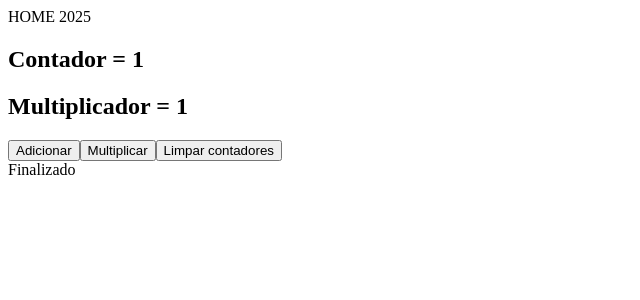
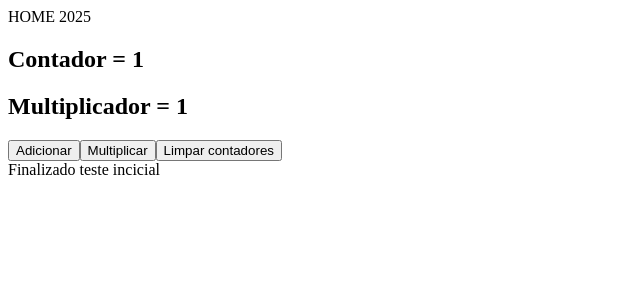
Before and after one commit to RayldoAzevedo/ideia-unica, a Next.js app: page / in a window 1280 px wide. Shown: the top 300 px of the page, without its empty margins (0-640 px from the left). Built offline with nearby package versions, Linux system fonts and the light colour scheme.

Commit message:
finalizando teste

```diff
--- a/pages/index.js
+++ b/pages/index.js
@@ -3,8 +3,9 @@ import {useState} from 'react'
 function Home(){
     return <div>
         HOME 2025
+
         <Contador/>
-        <div>Finalizado</div>
+        <div>Finalizado teste incicial</div>
     </div>
 }
 
```
